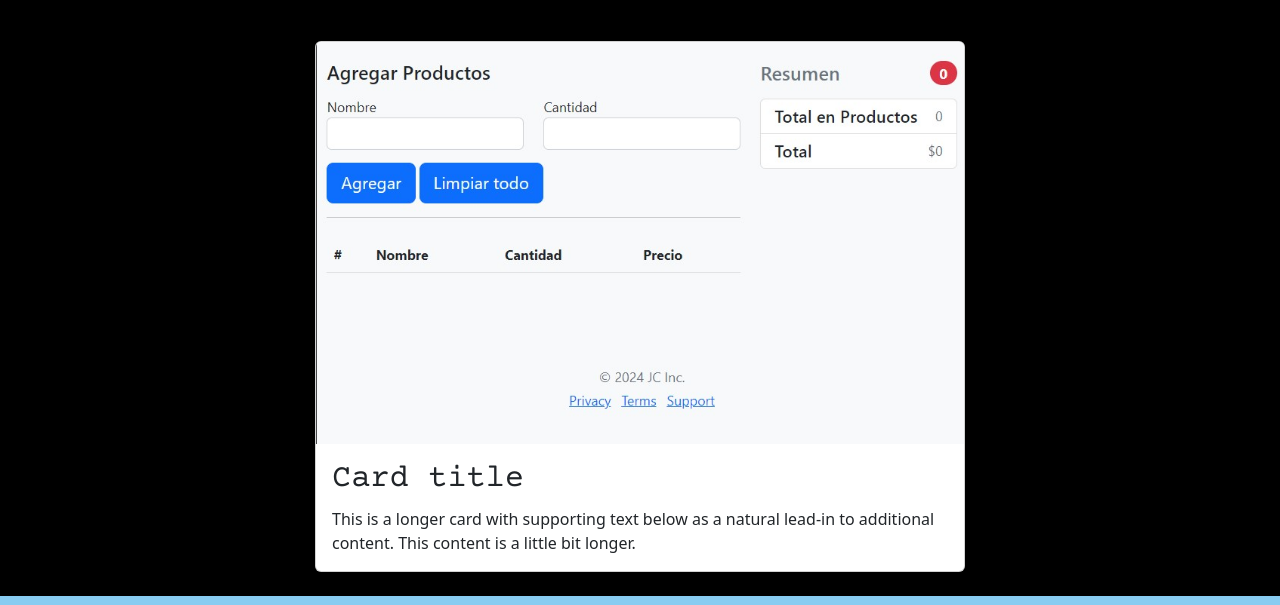
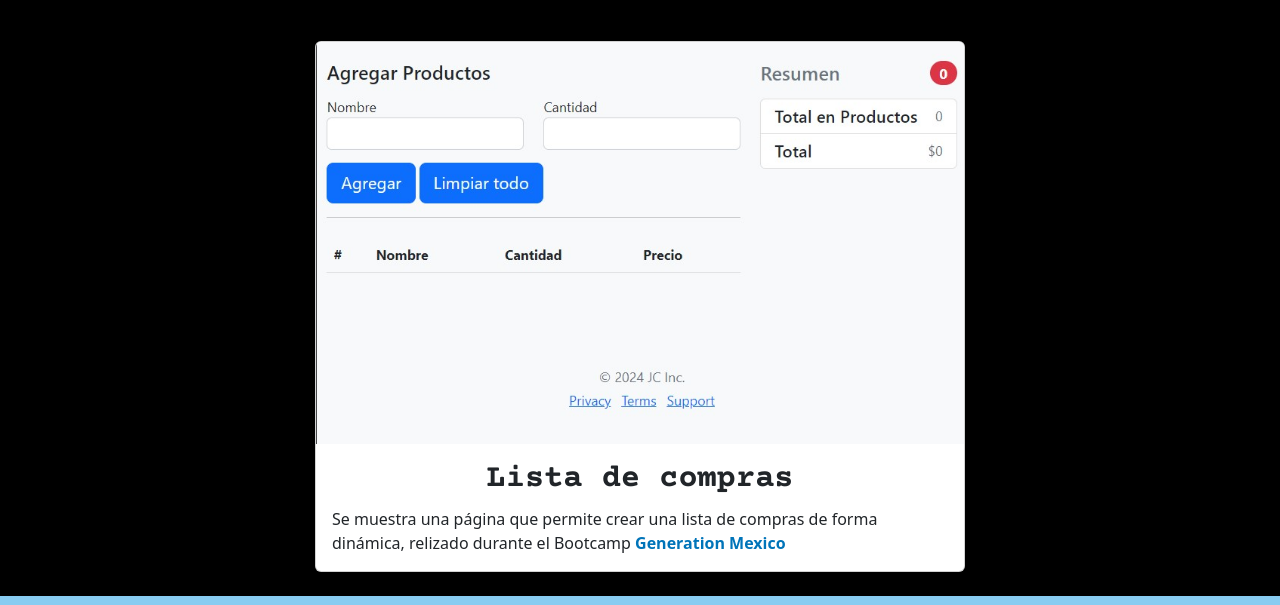
Before and after one commit to AmparoGaribay/portafolioProf, a plain HTML site: page proyectos.html in a window 1280 px wide. Shown: the part 68-673 px from the top of the page. Drawn offline with nearby package versions, Linux system fonts and the light colour scheme.

Commit message:
Se termina las caracteristicas de proyecto y se corrigen algunos aspectos como: footer, y algunas animaciones

```diff
--- a/css/proyectos.css
+++ b/css/proyectos.css
@@ -2,3 +2,6 @@
     margin-bottom:50px ;
 
 }
+.card-text .generationStyle{
+    color:#0074b9;
+}
--- a/proyectos.html
+++ b/proyectos.html
@@ -49,9 +49,10 @@
                 <div class="col">
                     <div class="card h-100" id="proyectoCArd">
                         <img src="/src/img/listcmprs_19-02-24.jpg" class="card-img-top mx-auto d-block" alt="pyectoUnico:CDeploy" >
-                        <div class="card-body">
-                        <h5 class="card-title">Card title</h5>
-                        <p class="card-text">This is a longer card with supporting text below as a natural lead-in to additional content. This content is a little bit longer.</p>
+                        <div class="card-body ">
+                        <h5 class="card-title text-center" style="font-weight: bold;">Lista de compras</h5>
+                        <p class="card-text">Se muestra una página que permite crear una lista de compras de forma dinámica,
+                            relizado durante el Bootcamp <span style="font-weight: bold; color:#0074b9;" >Generation Mexico</span></p>
                         </div>
                     </div>
                 </div>
```
